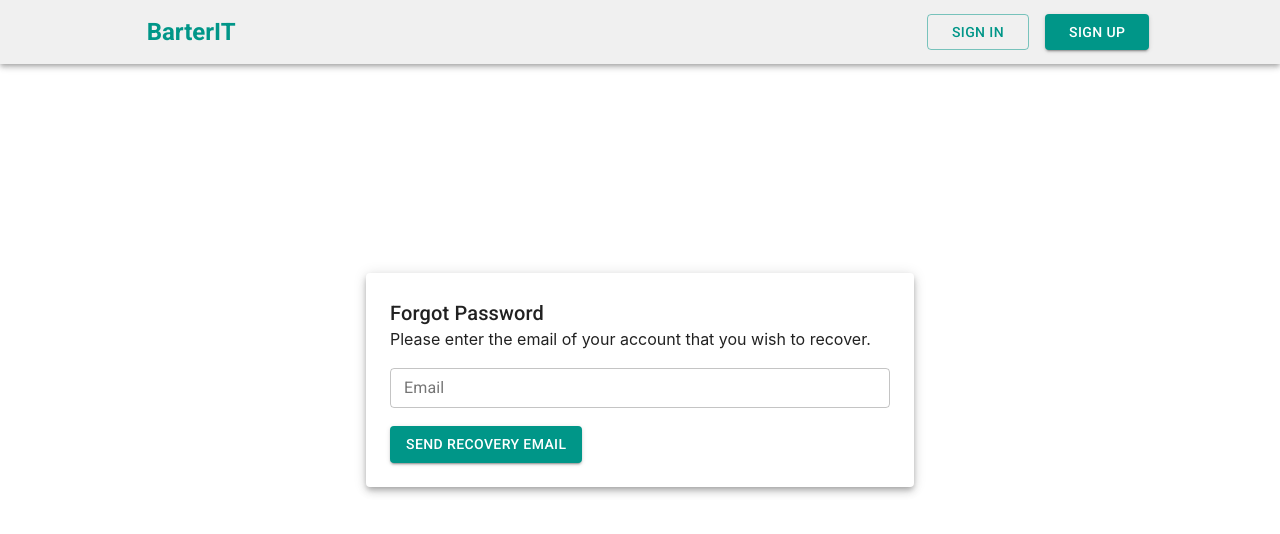
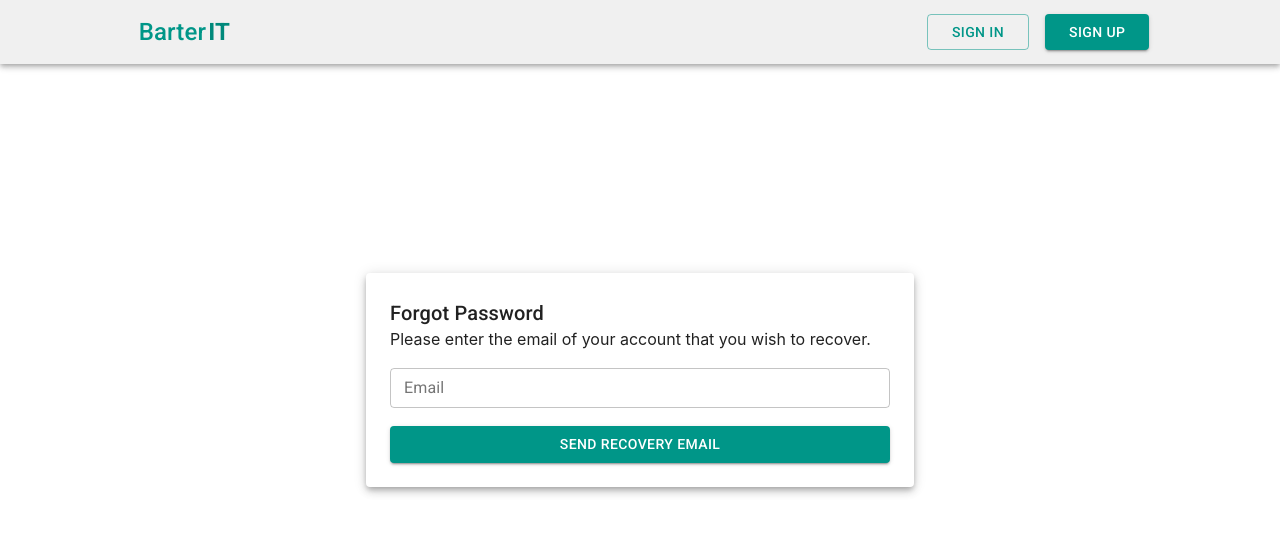
Before and after one commit to nielify/barterit-mern, a React (Create React App) app in the folder client/: page /forgot-password in a window 1280 px wide. Shown: the top 534 px of the page. Built offline with nearby package versions, Linux system fonts and the light colour scheme.

Commit message:
added forgot-password-frontend

```diff
--- a/client/src/Components/DefaultHeader.js
+++ b/client/src/Components/DefaultHeader.js
@@ -14,11 +14,27 @@ const useStyles = makeStyles((theme) => ({
     backgroundColor: '#f0f0f0',
   },
   toolbar: {
-    paddingTop: 0,
+    display: 'flex',
+    justifyContent: 'space-between',
   },
   title: {
     flexGrow: 1,
     marginLeft: theme.spacing(2),
+  },
+  brand: {
+    //height: '60px',
+  },
+  barter: {
+    fontSize: '1.5rem',
+    fontWeight: 500,
+    color: '#009688',
+    marginRight: 2,
+    textTransform: 'capitalize',
+  },
+  it: {
+    fontSize: '1.5rem',
+    fontWeight: 'bold',
+    color: '#00897b',
   },
   signin: {
     paddingLeft: theme.spacing(3),
@@ -57,13 +73,32 @@ const DefaultHeader = () => {
         <Grid item lg={1}></Grid>
         <Grid item xs={12} lg={10}>
           <Toolbar className={classes.toolbar}>
+            <Button
+              className={classes.brand}
+              //startIcon={<img href="qwe.jpg" alt="BIT" />}
+            >
               <Typography
+                className={classes.barter}
+                variant="h6"
+              >
+                Barter
+              </Typography>
+              <Typography
+                className={classes.it}
+                variant="h6"
+              >
+                IT
+              </Typography>
+            </Button>
+
+            {/*<Typography
               variant="h5"
               className={classes.title}
               color="primary"
             >
               <strong>BarterIT</strong>
-            </Typography>
+            </Typography>*/}
+            <div>
               <Button
                 component={Link}
                 to="/signin"
@@ -82,6 +117,7 @@ const DefaultHeader = () => {
               >
                 Sign up
               </Button>
+            </div>
           </Toolbar>
         </Grid>
 
--- a/client/src/Test Components/ForgotPassword.js
+++ b/client/src/Test Components/ForgotPassword.js
@@ -1,9 +1,14 @@
+import { useState } from 'react';
+
 import Paper from '@material-ui/core/Paper';
 import Typography from '@material-ui/core/Typography';
 import TextField from '@material-ui/core/TextField';
 import Button from '@material-ui/core/Button';
+import Alert from '@material-ui/lab/Alert';
+import AlertTitle from '@material-ui/lab/AlertTitle';
 
 import { makeStyles } from '@material-ui/core/styles';
+
 
 const useStyles = makeStyles((theme) => ({
   form: {
@@ -24,6 +29,9 @@ const useStyles = makeStyles((theme) => ({
   paragraph: {
 
   },
+  warning: {
+    marginTop: theme.spacing(2.3),
+  },
   email: {
     margin: theme.spacing(2.3, 0),
   },
@@ -31,6 +39,50 @@ const useStyles = makeStyles((theme) => ({
 
 const ForgotPassword = () => {
   const classes = useStyles();
+
+  const [ submitting, setSubmitting ] = useState(false);
+  const [ showWarning, setShowWarning ] = useState(false);
+
+  const [ email, setEmail ] = useState('');
+  const [ emailError, setEmailError ] = useState(false);
+  const [ emailHelperText, setEmailHelperText ] = useState('');
+
+  const handleSubmit = async (e) => {
+    e.preventDefault();
+    setEmailError(false);
+    setEmailHelperText('');
+    setShowWarning(false);
+    setSubmitting(true);
+
+    if (submitting) {
+      console.log('clicked while submitting');
+      return;
+    }
+
+    if (emailIsValid(email)) {
+      const res = await fetch('http://localhost:3001/api/user/forgot-password', {
+        method: 'POST',
+        headers: { 'Content-type': 'application/json' },
+        body: JSON.stringify({email})
+      });
+
+      const data = await res.json();
+
+      if (data.success === false) {
+        setShowWarning(true);
+      }
+
+      setSubmitting(false);
+    } else {
+      setEmailError(true);
+      setEmailHelperText('Invalid email address');
+      setSubmitting(false);
+    }
+  }
+
+  const emailIsValid = (email) => {
+    return /^[^\s@]+@[^\s@]+\.[^\s@]+$/.test(email);
+  }
 
   return (
     <form className={classes.form}>
@@ -41,17 +93,26 @@ const ForgotPassword = () => {
         <Typography className={classes.paragraph} variant="p">
           Please enter the email of your account that you wish to recover.
         </Typography>
+        {showWarning && <Alert severity="warning" className={classes.warning}>
+          <AlertTitle>Failed To Send Email</AlertTitle>
+          The account you are trying to recover is not yet verified.
+        </Alert>}
         <TextField
           className={classes.email}
           fullWidth
           variant="outlined"
           size="small"
           label="Email"
+          onChange={e => setEmail(e.target.value)}
+          error={emailError}
+          helperText={emailHelperText}
         />
         <Button
           variant="contained"
           color="primary"
-          //type="submit"
+          type="submit"
+          fullWidth
+          onClick={handleSubmit}
         >
           Send recovery email
         </Button>
--- a/client/src/Test Components/Signup/Signup.js
+++ b/client/src/Test Components/Signup/Signup.js
@@ -24,7 +24,7 @@ import {
 import MomentUtils from '@date-io/moment';
 
 import towns from '../../others/towns';
-import Signup_SelectBaranggay from './Signup_SelectBaranggay';
+import SignupSelectBaranggay from './SignupSelectBaranggay';
 
 import ReCAPTCHA from 'react-google-recaptcha';
 
@@ -425,7 +425,7 @@ const Signup = () => {
               </FormControl>
             </Grid>
             <Grid item xs={6}>
-              <Signup_SelectBaranggay
+              <SignupSelectBaranggay
                 town={town}
                 brgy={brgy}
                 isTownSelected={isTownSelected}
--- a/client/src/Test Components/Signup/Signup_SelectBaranggay.js
+++ b/client/src/Test Components/Signup/SignupSelectBaranggay.js
@@ -45,7 +45,7 @@ import brgyTayabas from '../../others/brgyTayabas';
 import brgyTiaong from '../../others/brgyTiaong';
 import brgyUnisan from '../../others/brgyUnisan';
 
-const Signup_SelectBaranggay = ({town, brgy, isTownSelected, brgyError, handleBrgyChange, classes}) => {
+const SignupSelectBaranggay = ({town, brgy, isTownSelected, brgyError, handleBrgyChange, classes}) => {
   return (
     <FormControl required fullWidth className={classes.formControl}>
       <InputLabel>Baranggay</InputLabel>
@@ -183,4 +183,4 @@ const Signup_SelectBaranggay = ({town, brgy, isTownSelected, brgyError, handleBr
   );
 }
 
-export default Signup_SelectBaranggay;
+export default SignupSelectBaranggay;
--- a/client/src/Test Components/Signup/Verify.js
+++ b/client/src/Test Components/Signup/Verify.js
@@ -3,7 +3,7 @@ import { makeStyles } from '@material-ui/core/styles';
 
 import Alert from '@material-ui/lab/Alert';
 import AlertTitle from '@material-ui/lab/AlertTitle';
-import { useRef, useState } from 'react';
+import { useState } from 'react';
 
 
 const useStyles = makeStyles({
```
Lines whose indentation alone changed are shown as unchanged.
